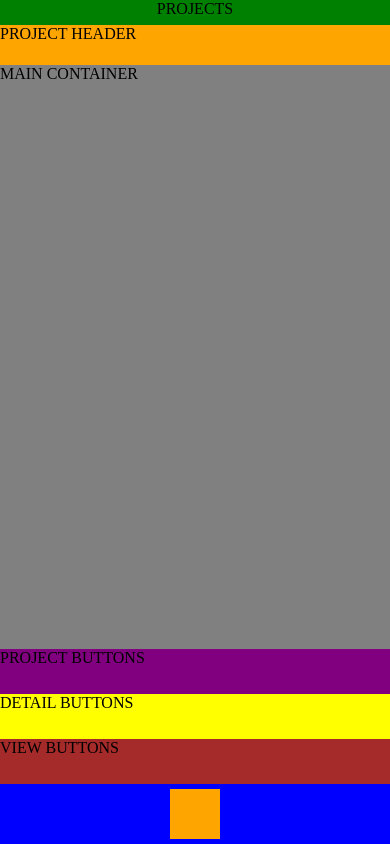
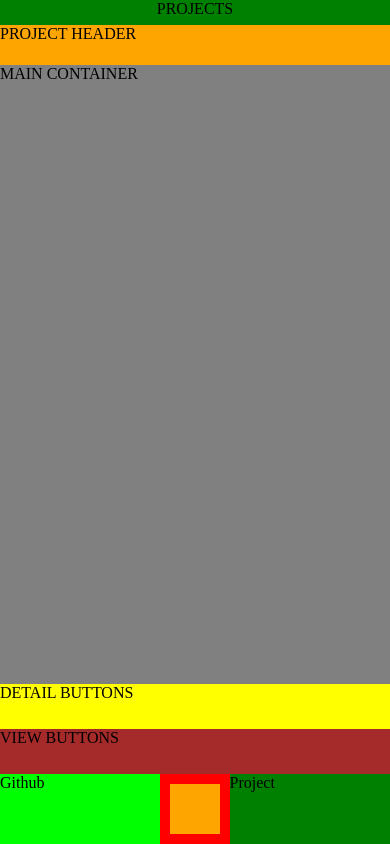
Before and after one commit to aiacuone/portfolio-v3, a Next.js app: page /projects in a window 390 px wide. Built offline with nearby package versions, Linux system fonts and the light colour scheme.

Commit message:
relocated view buttons next to hamburger mobile portrait

```diff
--- a/components/Layout.js
+++ b/components/Layout.js
@@ -5,16 +5,15 @@ import { UserContext } from '../utils/UserContext'
 import Link from 'next/link'
 // import MenuIcon from '@mui/icons-material/Menu'
 
-var showViewButtons
-export function handleShowViewButtons(boolean) {
-  showViewButtons = boolean
-}
-
 export default function Layout({ children }) {
   const { state, vars } = useContext(UserContext)
-  const { phone, windowHeight, showViewButtons } = state
+  const { phone, windowHeight } = state
   const { isPhone, isPhoneLandscape } = phone
-  const { height: hamburgerHeight, width: hamburgerWidth } = vars.hamburger
+  const {
+    height: hamburgerHeight,
+    width: hamburgerWidth,
+    padding: hamburgerPadding,
+  } = vars.hamburger
 
   const useStylesRoot = makeStyles({
     root: {
@@ -35,8 +34,8 @@ export default function Layout({ children }) {
       },
       hamburger: {
         position: 'absolute',
-        bottom: !isPhoneLandscape && 5, //HEIGHT OF HAMBURGER FROM BOTTOM
-        right: isPhoneLandscape && 10, //HEIGHT OF HAMBURGER FROM RIGHT
+        bottom: !isPhoneLandscape && hamburgerPadding, //HEIGHT OF HAMBURGER FROM BOTTOM
+        right: isPhoneLandscape && hamburgerPadding, //HEIGHT OF HAMBURGER FROM RIGHT
         background: 'orange',
         height: hamburgerHeight,
         width: hamburgerWidth,
--- a/pages/_app.js
+++ b/pages/_app.js
@@ -19,7 +19,7 @@ function MyApp({ Component, pageProps }) {
   const isPhone = isPhonePotrait || isPhoneLandscape ? true : false
 
   const vars = {
-    hamburger: { height: '50px', width: '50px' },
+    hamburger: { height: 50, width: 50, padding: 10 }, //ONLY CHANGE SIZES RELATED TO HAMBURGER HERE
   }
 
   const state = {
--- a/pages/projects.js
+++ b/pages/projects.js
@@ -11,8 +11,9 @@ const useStylesRoot = makeStyles({
 })
 
 export default function projects() {
-  const { state } = useContext(UserContext)
+  const { state, vars } = useContext(UserContext)
   const { isPhone, isPhoneLandscape } = state.phone
+  const { hamburger } = vars
 
   const classesRoot = useStylesRoot()
 
@@ -95,15 +96,35 @@ export default function projects() {
           height: '100%',
           width: '100%',
           gridTemplateColumns: 'repeat(10,1fr)',
-          gridTemplateRows: '25px 40px repeat(10,1fr) 45px 45px 45px 60px',
+          gridTemplateRows: `25px 40px repeat(10,1fr) 45px 45px 45px ${
+            hamburger.padding * 2 + hamburger.height
+          }px`,
         },
         header: { gridArea: '1/1/2/11' },
         projectHeader: { gridArea: '2/1/3/11', background: 'orange' },
-        mainContainer: { gridArea: '3/1/13/11', background: 'grey' },
+        mainContainer: { gridArea: '3/1/14/11', background: 'grey' },
         projectButtons: { gridArea: '13/1/14/11', background: 'purple' },
         detailsButtons: { gridArea: '14/1/15/11', background: 'yellow' },
         viewButtons: { gridArea: '15/1/16/11', background: 'brown' },
         hamburgerGap: { gridArea: '16/1/17/11', background: 'blue' },
+        github: {
+          height: '100%',
+          flexGrow: 1,
+          background: 'lime',
+        },
+        project: { height: '100%', flexGrow: 1, background: 'green' },
+        hamburger: {
+          width: hamburger.width,
+          height: hamburger.height,
+          // background: 'orange',
+          margin: `0px ${hamburger.padding}px`,
+        },
+        container: {
+          height: '100%',
+          width: '100%',
+          background: 'red',
+          display: 'flex',
+        },
       })
       const classes = useStyles()
       return (
@@ -111,12 +132,22 @@ export default function projects() {
           <Grid className={classes.header} container justifyContent="center">
             PROJECTS
           </Grid>
-          <Grid className={classes.projectButtons}>PROJECT BUTTONS</Grid>
+          {/* <Grid className={classes.projectButtons}>PROJECT BUTTONS</Grid> */}
           <Grid className={classes.detailsButtons}>DETAIL BUTTONS</Grid>
           <Grid className={classes.projectHeader}>PROJECT HEADER</Grid>
           <Grid className={classes.mainContainer}>MAIN CONTAINER</Grid>
           <Grid className={classes.viewButtons}>VIEW BUTTONS</Grid>
-          <Grid className={classes.hamburgerGap}></Grid>
+          <Grid className={classes.hamburgerGap}>
+            <Grid
+              container
+              className={classes.container}
+              justifyContent="center"
+              alignItems="center">
+              <Grid className={classes.github}>Github</Grid>
+              <Grid className={classes.hamburger} />
+              <Grid className={classes.project}>Project</Grid>
+            </Grid>
+          </Grid>
         </Grid>
       )
     }
```
